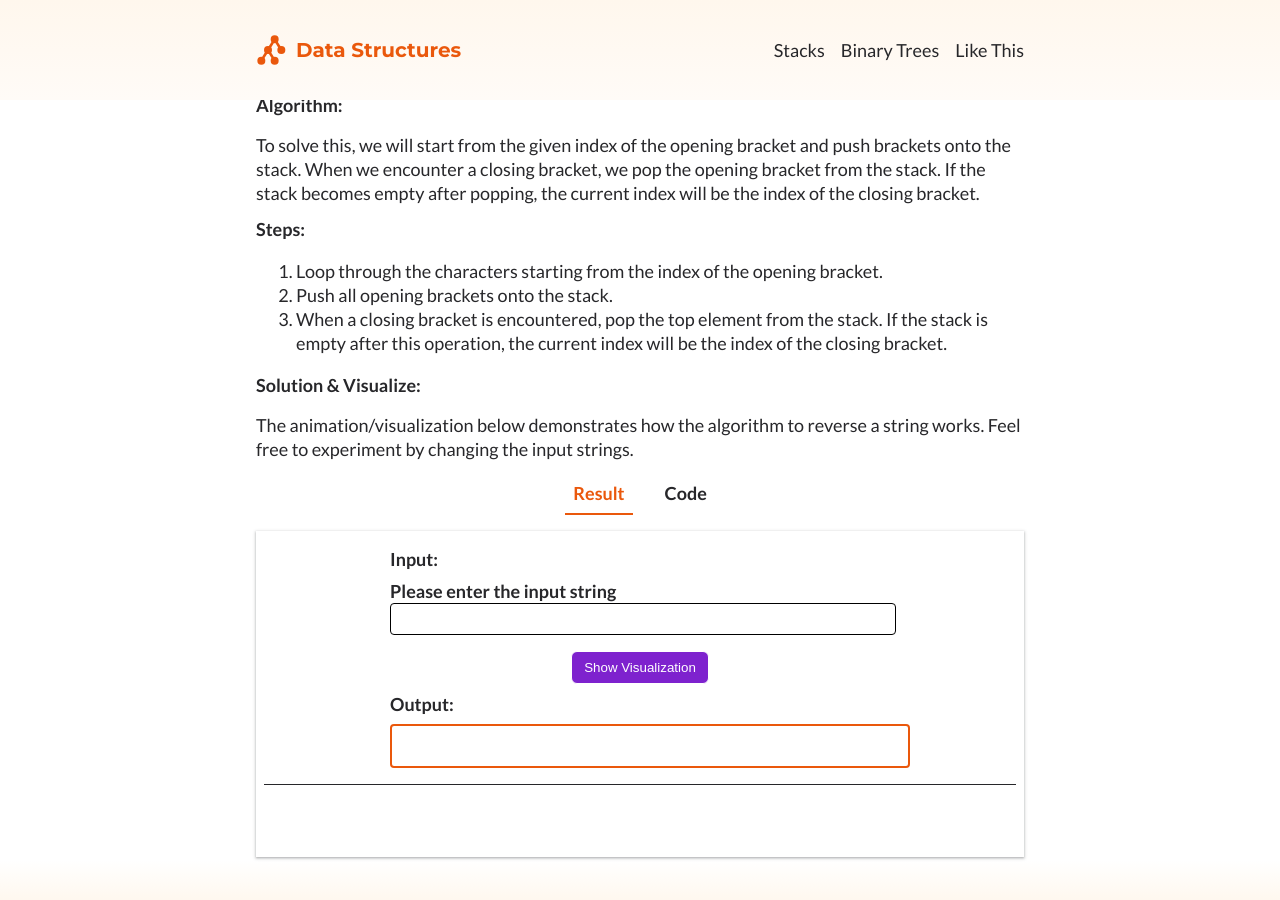
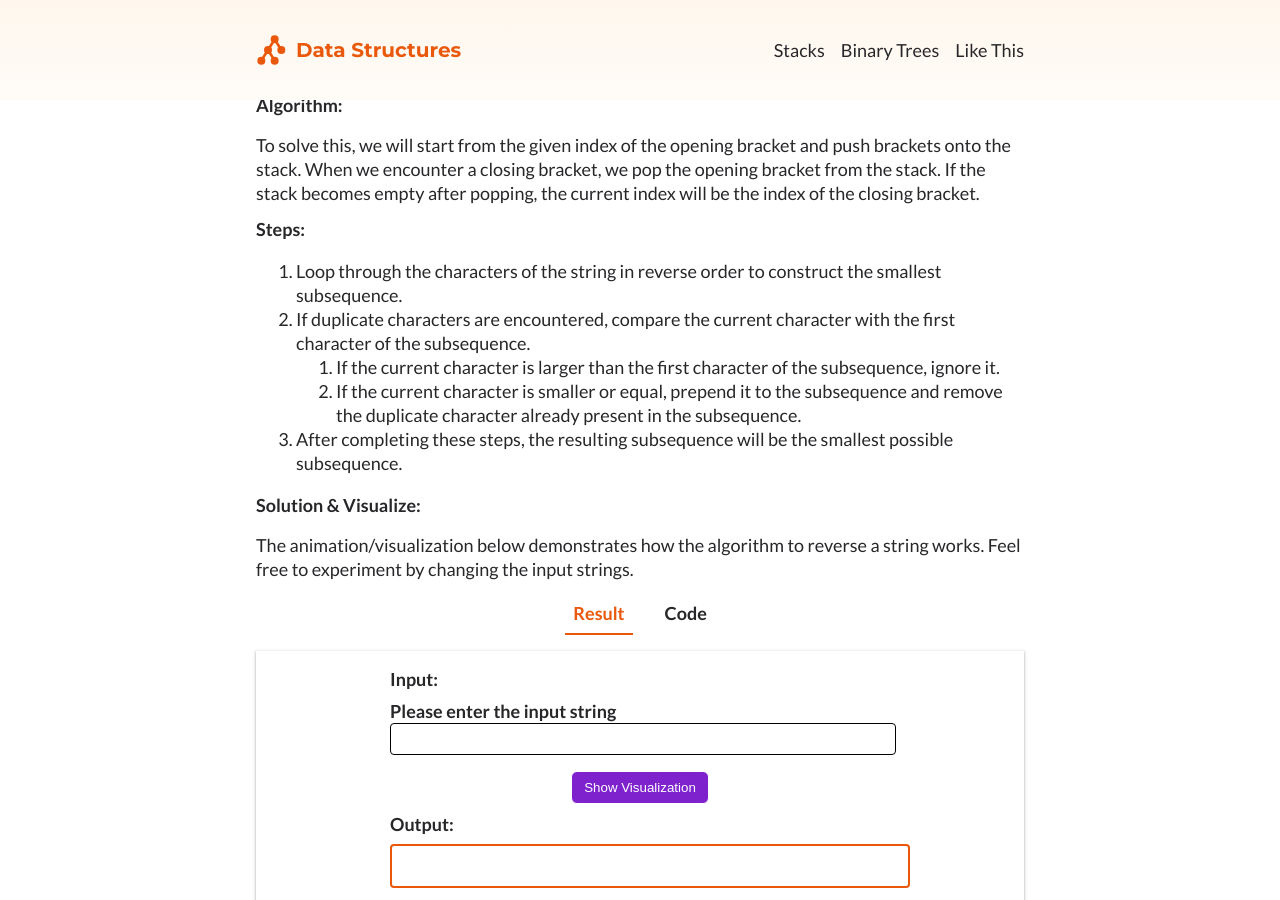
Before and after one commit to raghavendra89/ds-visualizer, a Jekyll site: the page built from _stacks/lexicographically-smallest-substring.md, in a window 1280 px wide and 900 px high, scrolled down 453 px. Built offline with Jekyll 4.4.1, drawn with Linux system fonts in a browser that asks for light colours.

Commit message:
Add algorithm steps in the lexicographically smallest substring problem.

```diff
--- a/_stacks/assets/js/lexicographically-smallest-substring.js
+++ b/_stacks/assets/js/lexicographically-smallest-substring.js
@@ -65,7 +65,7 @@ function stackSolution(args) {
 
         i--;
     }
-console.log(smallestString);
+
     animatorModule.displayOutput(smallestString);
     animatorModule.displayComment(
         'Lexicographically smallest subsequence: <br>'
--- a/_stacks/lexicographically-smallest-substring.md
+++ b/_stacks/lexicographically-smallest-substring.md
@@ -28,9 +28,11 @@ To solve this, we will start from the given index of the opening bracket and pus
 
 **Steps:**
 
-1. Loop through the characters starting from the index of the opening bracket.
-2. Push all opening brackets onto the stack.
-3. When a closing bracket is encountered, pop the top element from the stack. If the stack is empty after this operation, the current index will be the index of the closing bracket.
+1. Loop through the characters of the string in reverse order to construct the smallest subsequence.
+2. If duplicate characters are encountered, compare the current character with the first character of the subsequence.
+    1. If the current character is larger than the first character of the subsequence, ignore it.
+    2. If the current character is smaller or equal, prepend it to the subsequence and remove the duplicate character already present in the subsequence.
+3. After completing these steps, the resulting subsequence will be the smallest possible subsequence.
 
 #### Solution & Visualize:
 
```
